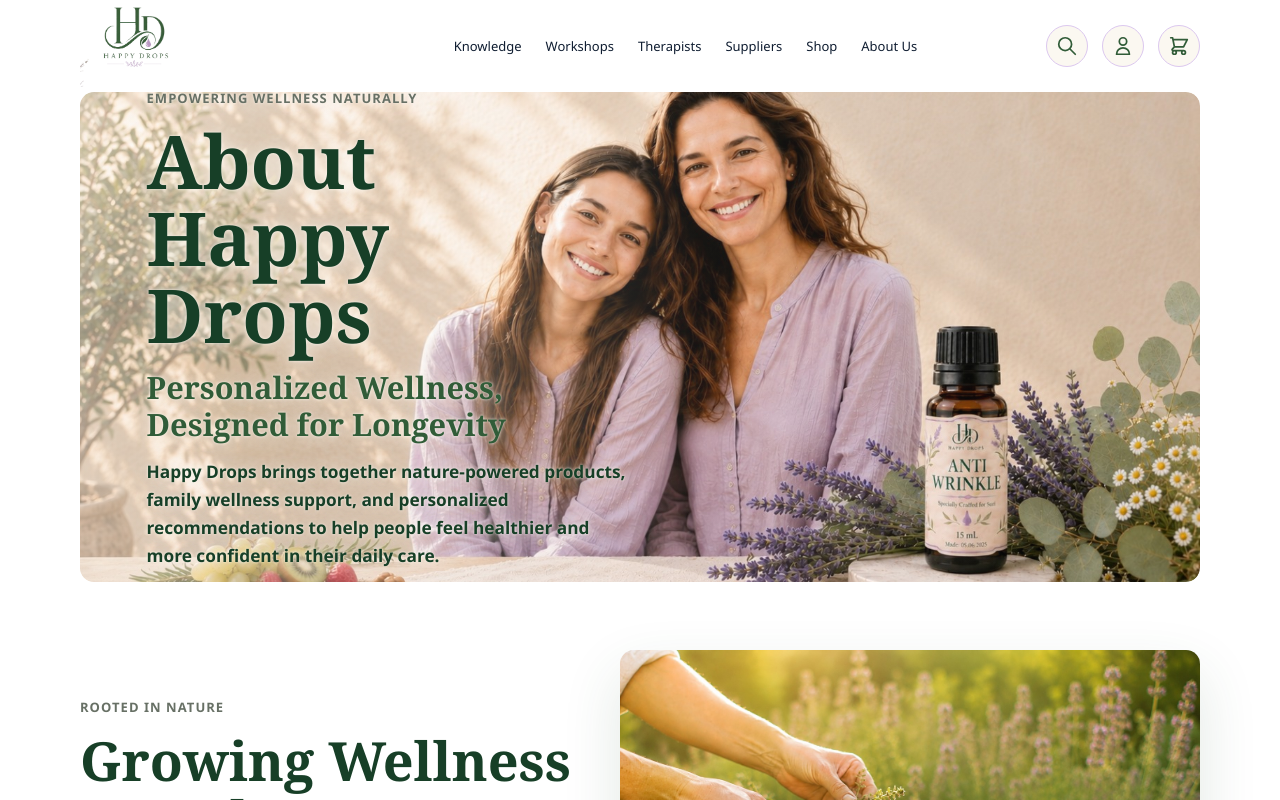
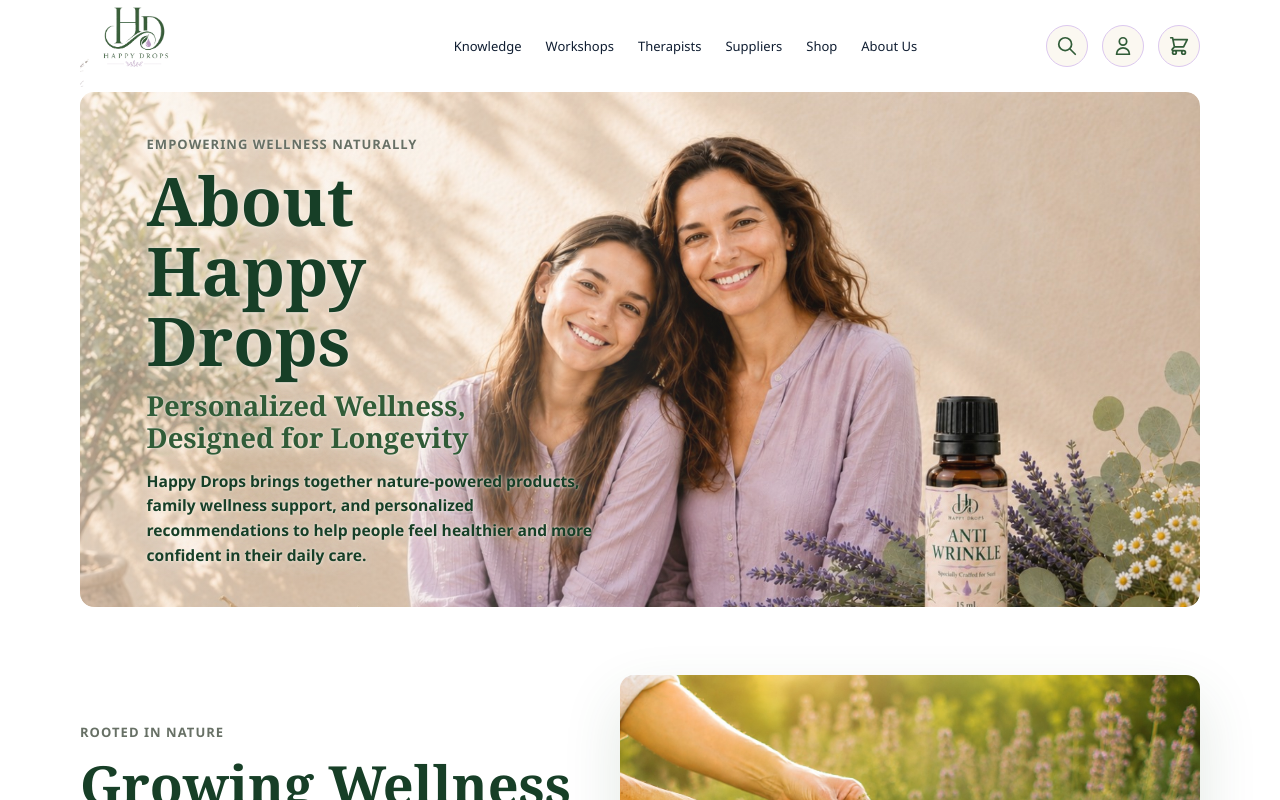
Before and after one commit to Poornimj/Happy-Drops, a React app in the folder frontend/: page / in a window 1280 px wide. Shown: the top 800 px of the page. Built offline with nearby package versions, Linux system fonts and the light colour scheme; the HTML template or start-up script is replaced by a standard one.

Commit message:
Fix about hero banner crop and spacing

```diff
--- a/frontend/src/index.css
+++ b/frontend/src/index.css
@@ -1864,3 +1864,52 @@
     min-height: 320px !important;
   }
 }
+
+/* Hero banner crop and spacing correction */
+.about-calm-image-hero {
+  aspect-ratio: 16 / 7.35 !important;
+  padding: clamp(46px, 5.6vw, 68px) clamp(34px, 5.2vw, 72px) clamp(30px, 4vw, 50px) !important;
+  align-items: center !important;
+}
+
+.about-calm-hero-image {
+  object-fit: cover !important;
+  object-position: center top !important;
+}
+
+.about-calm-image-hero .about-hero-copy {
+  max-width: 490px !important;
+  margin-top: 0 !important;
+}
+
+.about-calm-image-hero .section-kicker {
+  margin-top: 0 !important;
+  margin-bottom: 10px !important;
+}
+
+.about-calm-image-hero h1 {
+  font-size: clamp(42px, 5.25vw, 70px) !important;
+  margin-bottom: 14px !important;
+}
+
+.about-calm-image-hero .hero-support-line {
+  font-size: clamp(21px, 2.15vw, 29px) !important;
+  margin-bottom: 14px !important;
+}
+
+.about-calm-image-hero .about-hero-copy > p:not(.section-kicker):not(.hero-support-line) {
+  font-size: clamp(14px, 1.22vw, 16px) !important;
+  line-height: 1.58 !important;
+  max-width: 470px !important;
+}
+
+@media (max-width: 900px) {
+  .about-calm-image-hero {
+    min-height: 620px !important;
+    padding: 36px 22px 28px !important;
+  }
+
+  .about-calm-hero-image {
+    object-position: 62% top !important;
+  }
+}
```
